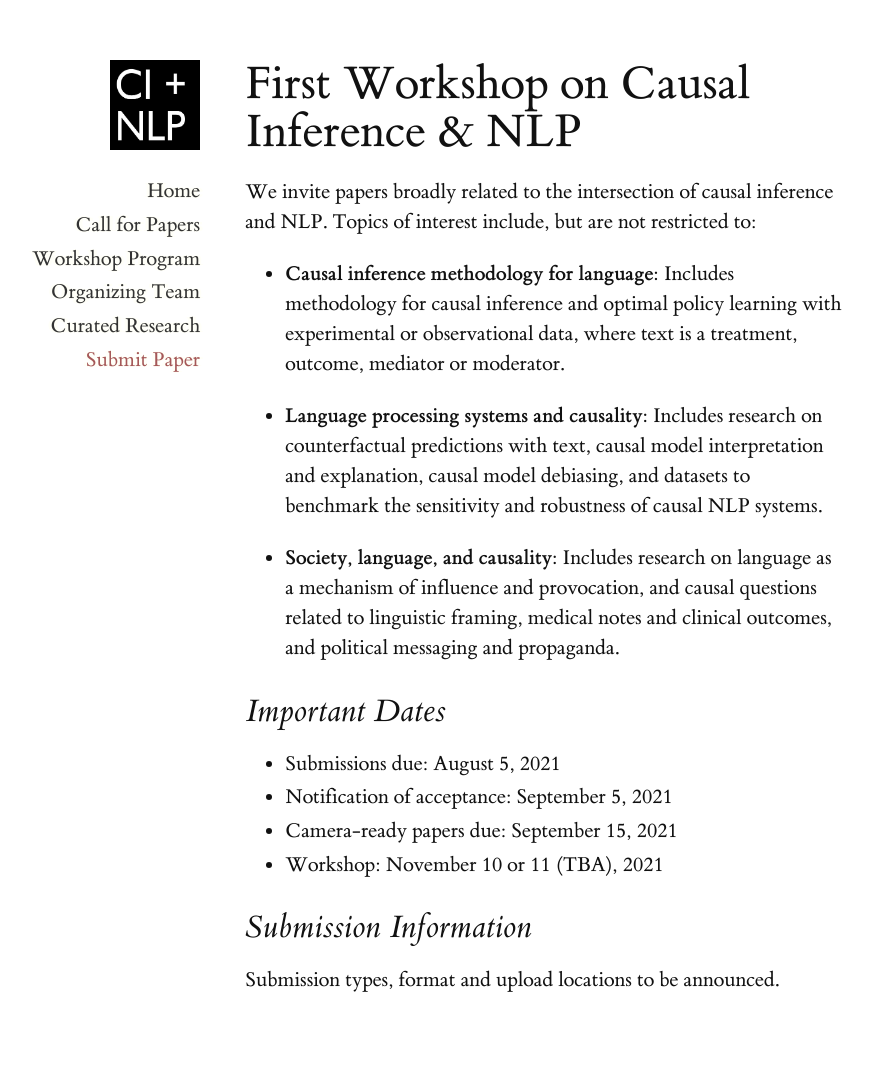
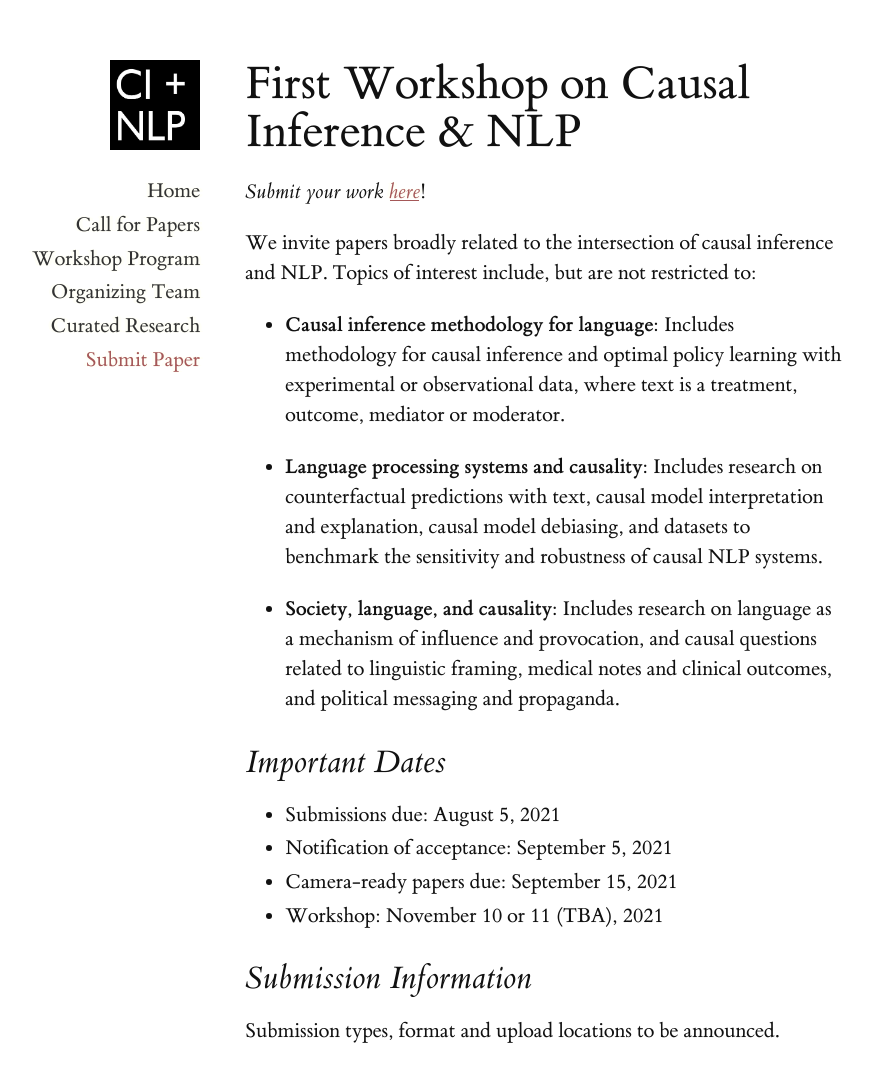
Before and after one commit to causaltext/causaltext.github.io, a Jekyll site: the page built from 2021/call.md, in a window 1280 px wide. Shown: the whole page, without its empty margins (211-1084 px from the left). Built offline with Jekyll 4.4.1, drawn with Linux system fonts in a browser that asks for light colours; before the commit the page ends 1016 px from its top, so only the background shows below that.

Commit message:
Update call.md

```diff
--- a/2021/call.md
+++ b/2021/call.md
@@ -6,6 +6,8 @@ title: Call for Papers
 
 {: style="margin-top:0; margin-bottom: 0;"}
 # First Workshop on Causal Inference & NLP
+
+<i>Submit your work <a href="https://www.softconf.com/emnlp2021/CI-NLP/" style="color: #A55858;">here</a></i>!
 
 We invite papers broadly related to the intersection of causal inference
 and NLP. Topics of interest include, but are not restricted to:
```
